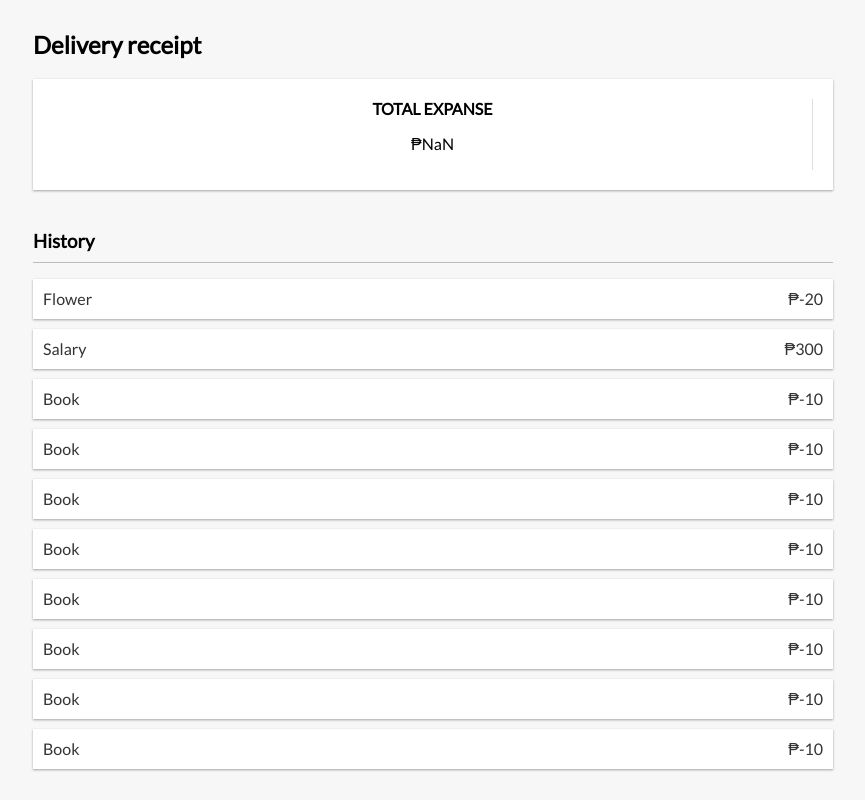
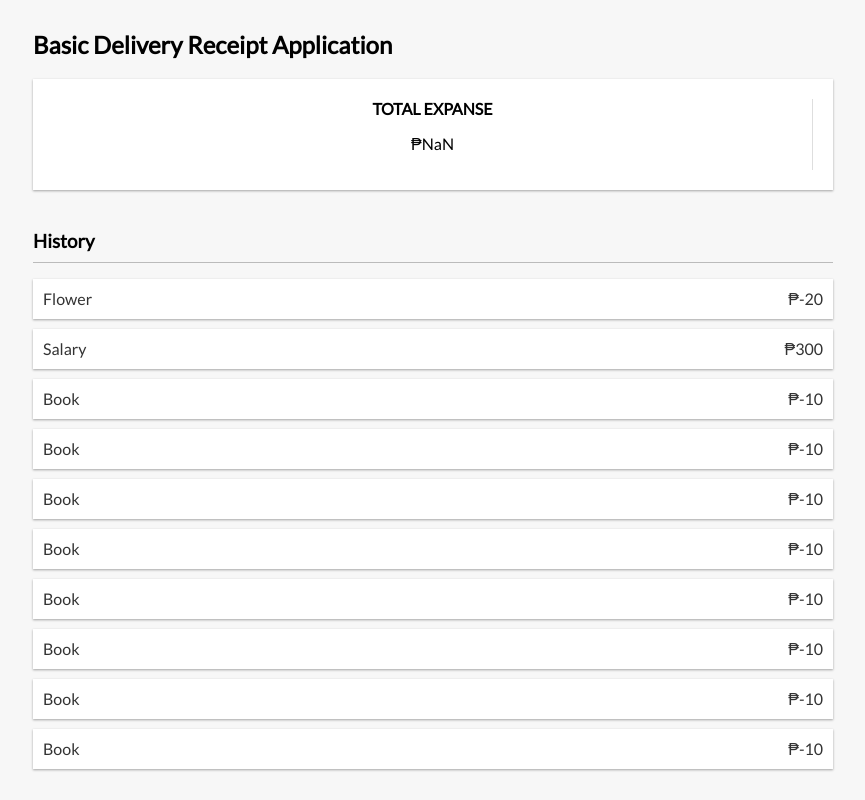
Before and after one commit to guillaume-vandeville/projectx, a React (Create React App) app: page / in a window 1280 px wide. Shown: the top 800 px of the page, without its empty margins (207-1072 px from the left). Built offline with nearby package versions, Linux system fonts and the light colour scheme.

Commit message:
changed name of the application

```diff
--- a/src/components/Header.js
+++ b/src/components/Header.js
@@ -3,7 +3,7 @@
  export const Header = () => {
    return (
     <h2>
-        Delivery receipt
+        Basic Delivery Receipt Application
     </h2>
    )
  }
```
